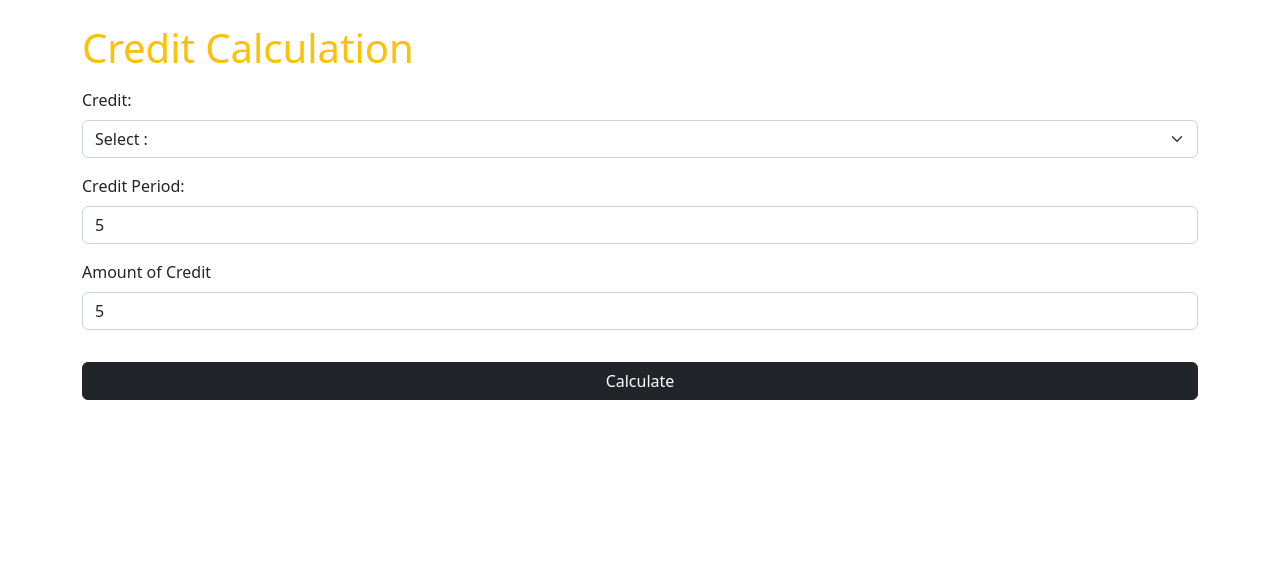
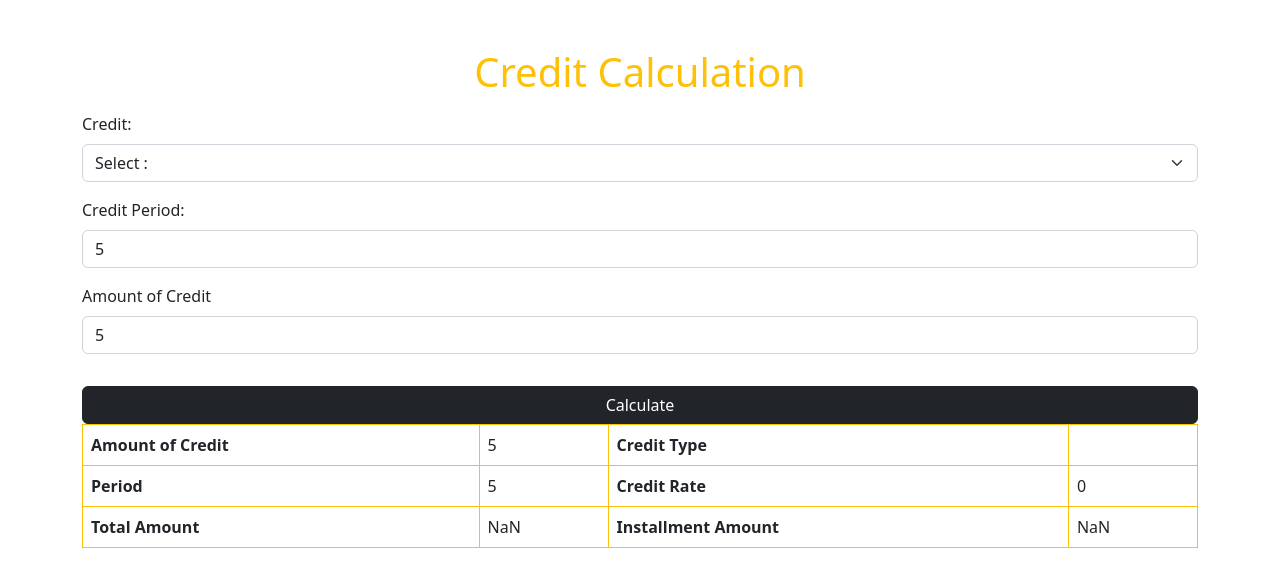
Before and after one commit to KerimGurbaz/Credit-Calculation, a plain HTML site: page index.html in a window 1280 px wide. Both pictures are taken after typing "5", "5" into the empty fields and a click on the button "Calculate". Drawn offline with nearby package versions, Linux system fonts and the light colour scheme.

Commit message:
finished

```diff
--- a/app.js
+++ b/app.js
@@ -4,15 +4,16 @@ const amount = document.querySelector("#amount");
 const calculate = document.querySelector(".btn");
 let rate = 0;
 let installment = 0;
+
 calculate.addEventListener("click", (e) => {
     e.preventDefault();
-    if (select.value === "personalCredit") {
+    if (select.value === "PERSONAL FINANCE CREDIT") {
         rate = 1.99
-    } else if (select.value === "autoCredit") {
+    } else if (select.value === "AUTO CREDIT") {
         rate = 1.79
-    } else if (select.value === "housingCredit") {
+    } else if (select.value === "HOUSING CREDIT") {
         rate = 1.29
-    }
+    };
 
     if (!select.value || !period.value || !amount.value) {
         alert("Please fill in the blank fields.")
@@ -22,4 +23,36 @@ calculate.addEventListener("click", (e) => {
     installment = (amount.value * (rate * (1 + interest) ** period.value)) / ((1 + interest) ** period.value - 1)
 
     console.log(installment);
+    showResult();
 });
+
+const showResult = () => {
+    const result = document.querySelector(".result");
+    result.innerHTML = `
+    <table class="table table-bordered border-warning">
+    <tbody>
+    <tr>
+      <th >Amount of Credit</th>
+      <td>${amount.value}</td>
+      <th >Credit Type</th>
+      <td>${select.value}</td>
+    </tr>
+
+    <tr>
+    <th >Period</th>
+      <td>${period.value}</td>
+      <th>Credit Rate</th>
+      <td>${rate}</td>
+    </tr>
+
+    <tr>
+    <th > Total Amount</th>
+      <td>${(installment * period.value).toFixed(2)}</td>
+      <th >Installment Amount</th>
+      <td>${installment.toFixed(2)}</td>
+    </tr>
+  </tbody>
+
+</table>
+    `
+}
--- a/index.html
+++ b/index.html
@@ -11,15 +11,15 @@
 </head>
 
 <body>
-    <main class="container mt-4">
-        <h1 class="text-warning">Credit Calculation</h1>
+    <main class="container mt-5">
+        <h1 class="text-warning text-center">Credit Calculation</h1>
         <section class="mt-3">
             <label for="select">Credit:</label>
             <select id="select" class="form-select mb-3 mt-2">
                 <option value="" selected>Select :</option>
-                <option value="personalCredit">PERSONAL FINANCE CREDIT</option>
-                <option value="autoCredit">AUTO CREDIT</option>
-                <option value="housingCredit">HOUSING CREDIT</option>
+                <option value="PERSONAL FINANCE CREDIT">PERSONAL FINANCE CREDIT</option>
+                <option value="AUTO CREDIT">AUTO CREDIT</option>
+                <option value="HOUSING CREDIT">HOUSING CREDIT</option>
             </select>
 
 
```
